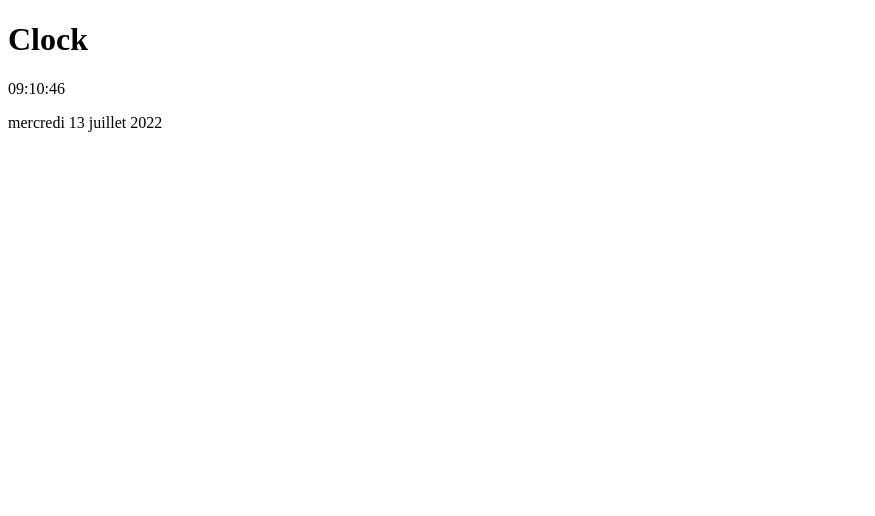
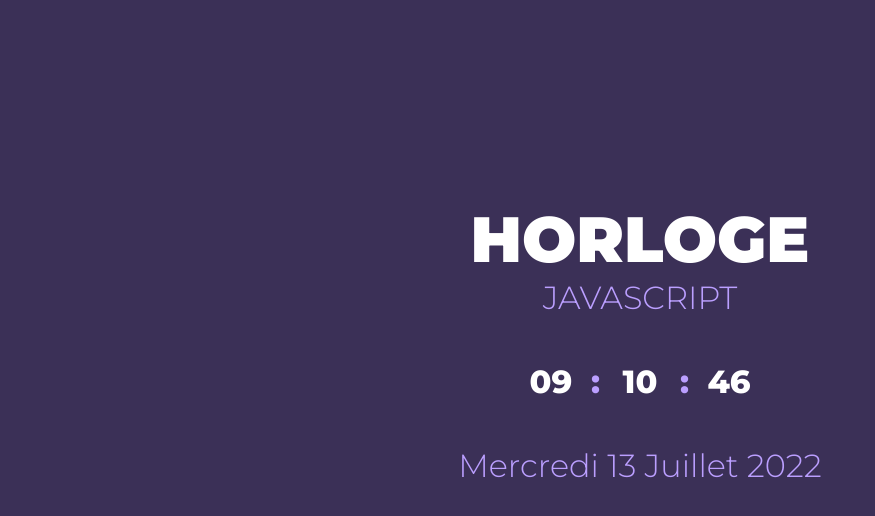
Before and after one commit to Audrey-Dev-Web/digitalclock, a website: page index.html in a window 1280 px wide. Shown: the whole page, without its empty margins (0-875 px from the left). Drawn offline with nearby package versions, Linux system fonts and the light colour scheme.

Commit message:
ajout du css

```diff
--- a/clock.js
+++ b/clock.js
@@ -41,9 +41,6 @@ function currentTime() {
 
     setTimeout(currentTime, 1000);
 }
-
-console.log(new Date());
-// console.log(getTimezoneOffset());
 
 function getCurrentDay() {
     if (currentDString === "1") {
--- a/index.html
+++ b/index.html
@@ -1,17 +1,18 @@
 <!DOCTYPE html>
-<html lang="en">
+<html lang="fr">
 <head>
     <meta charset="UTF-8">
     <meta http-equiv="X-UA-Compatible" content="IE=edge">
     <meta name="viewport" content="width=device-width, initial-scale=1.0">
-    <title>Clock</title>
+    <title>Horloge</title>
     <link rel="stylesheet" href="style.css">
     <link href='https://unpkg.com/boxicons@2.1.2/css/boxicons.min.css' rel='stylesheet'>
 </head>
 <body>
     <div class="clock">
         <div class="clock_header">
-            <h1>Clock</h1>
+            <h1>Horloge</h1>
+            <h2>Javascript</h2>
         </div>
         <div class="clock_content">
             <div class="clock_time">
--- a/style.css
+++ b/style.css
@@ -0,0 +1,56 @@
+@import url('https://fonts.googleapis.com/css2?family=Montserrat:wght@100;300;400;800;900&display=swap');
+
+*{
+    box-sizing: border-box;
+    padding: 0;
+    margin: 0;
+}
+
+body {
+    background: #3b3057;
+    color: #bb9fff;
+    text-align: center;
+    font-family: 'Montserrat', sans-serif;
+    position: relative;
+    width: 100%;
+    height: 100vh;
+}
+
+h1 {
+    font-size: 4em;
+    text-transform: uppercase;
+    color: #fff;
+    font-weight: 900;
+}
+
+h2 {
+    font-size: 2em;
+    text-transform: uppercase;
+    font-weight: 300;
+}
+
+.clock {
+    width: 70%;
+    position: absolute;
+    top: 25%;
+    left: 50%;
+    transform: translateX(-50%)
+}
+
+.clock_time {
+    font-size: 2em;
+    font-weight: 700;
+    margin: 5%;
+}
+
+.clock_time span {
+    display: inline-block;
+    color: #fff;
+    width: 80px;
+}
+
+.clock_date {
+    font-size: 2em;
+    text-transform: capitalize;
+    font-weight: 300;
+}
```
